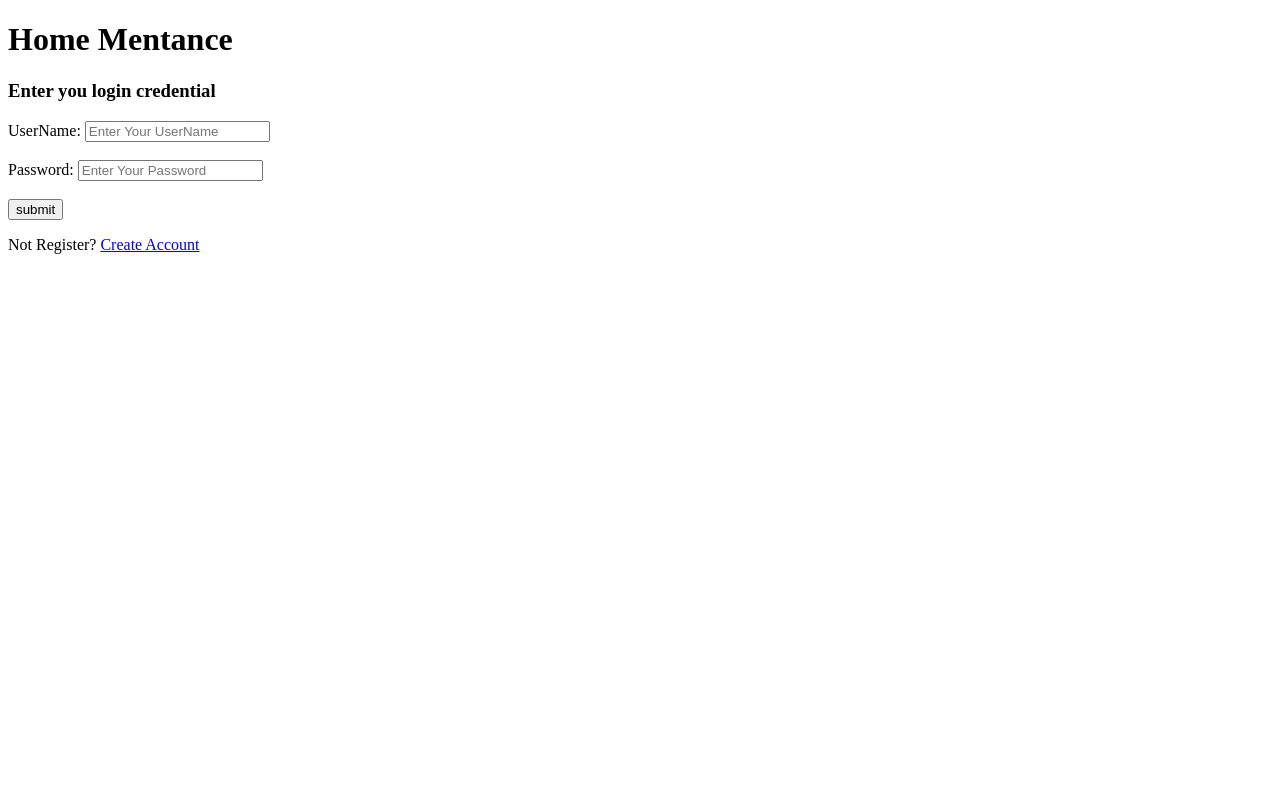
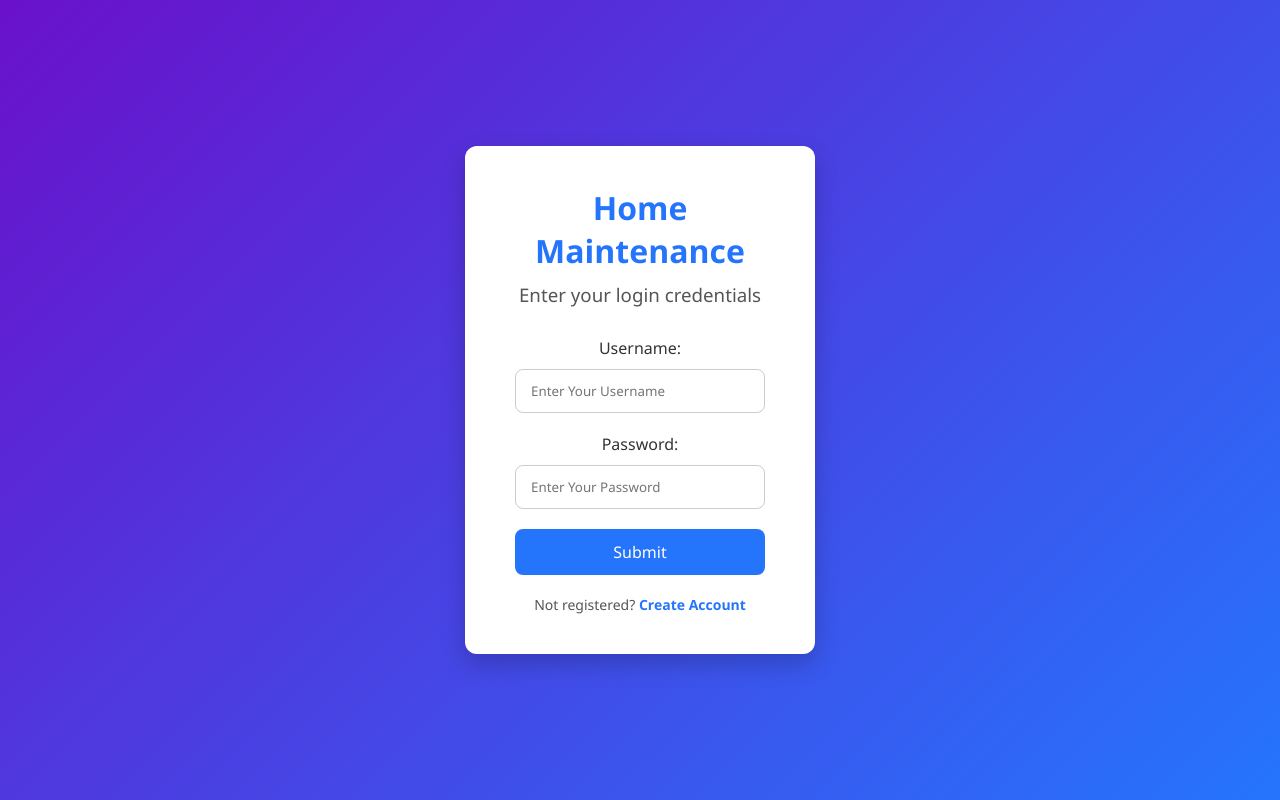
Before and after one commit to JOO-ops/Project-Software, a Flask app: page /login in a window 1280 px wide. Run offline with Flask 3, Linux system fonts and the light colour scheme.

Commit message:
Add login.css to static folder

```diff
--- /dev/null
+++ b/static/login.css
@@ -0,0 +1,83 @@
+/* Login page styles */
+* {
+    margin: 0;
+    padding: 0;
+    box-sizing: border-box;
+    font-family: 'Segoe UI', Tahoma, Geneva, Verdana, sans-serif;
+}
+
+body {
+    display: flex;
+    justify-content: center;
+    align-items: center;
+    min-height: 100vh;
+    background: linear-gradient(135deg, #6a11cb, #2575fc);
+    color: #333;
+}
+
+.main {
+    background: #fff;
+    padding: 40px 50px;
+    border-radius: 12px;
+    box-shadow: 0 10px 25px rgba(0,0,0,0.2);
+    width: 350px;
+    text-align: center;
+}
+
+.main h1 {
+    margin-bottom: 10px;
+    color: #2575fc;
+}
+
+.main h3 {
+    margin-bottom: 30px;
+    font-weight: normal;
+    color: #555;
+}
+
+.main input {
+    width: 100%;
+    padding: 12px 15px;
+    margin: 10px 0 20px 0;
+    border: 1px solid #ccc;
+    border-radius: 8px;
+    outline: none;
+    transition: 0.3s;
+}
+
+.main input:focus {
+    border-color: #2575fc;
+    box-shadow: 0 0 5px rgba(37,117,252,0.5);
+}
+
+.main button {
+    width: 100%;
+    padding: 12px;
+    border: none;
+    border-radius: 8px;
+    background-color: #2575fc;
+    color: #fff;
+    font-size: 16px;
+    cursor: pointer;
+    transition: 0.3s;
+}
+
+.main button:hover {
+    background-color: #6a11cb;
+}
+
+.main p {
+    margin-top: 20px;
+    font-size: 14px;
+    color: #555;
+}
+
+.main p a {
+    color: #2575fc;
+    text-decoration: none;
+    font-weight: bold;
+}
+
+.main p a:hover {
+    text-decoration: underline;
+}
--- a/templates/login.html
+++ b/templates/login.html
@@ -1,41 +1,41 @@
 <!DOCTYPE html>
-<html>
+<html lang="en">
 <head>
-        <title>
-            Login
-        </title>
+    <meta charset="UTF-8">
+    <meta name="viewport" content="width=device-width, initial-scale=1.0">
+    <title>Login</title>
+    <!-- Link to your CSS file in the static folder -->
+    <link rel="stylesheet" href="../static/login.css">
 </head>
 <body>
     <div class="main">
-            <h1> Home Mentance </h1>
+        <h1>Home Maintenance</h1>
         <h3>
-                Enter you login credential
+            Enter your login credentials
         </h3>
         <form action="action">
             <label for="first">
-                    UserName:
+                Username:
             </label>
-            <input type="text" id="first" name="first" placeholder="Enter Your UserName" required> <br></br>
-                <label for="Password">
+            <input type="text" id="first" name="first" placeholder="Enter Your Username" required> <br>
+
+            <label for="password">
                 Password:
             </label>
-            <input type="password" id="password" name="password"placeholder="Enter Your Password" required> <br></br>
-
+            <input type="password" id="password" name="password" placeholder="Enter Your Password" required> <br>
 
             <div class="wrap">
-                <button type="submit ">
-                    submit
+                <button type="submit">
+                    Submit
                 </button>
-
             </div>
         </form>
         <p>
-            Not Register?
-            <a href="register.html" style=': none;'>
+            Not registered?
+            <a href="register.html">
                 Create Account
             </a>
         </p>
     </div>
-
 </body>
 </html>
```
Lines whose indentation alone changed are shown as unchanged.
